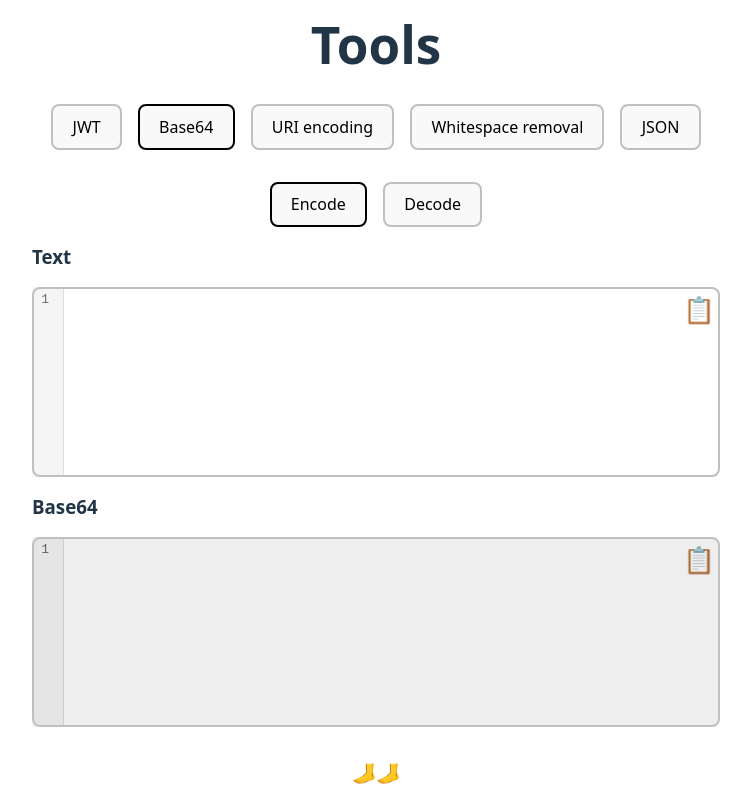
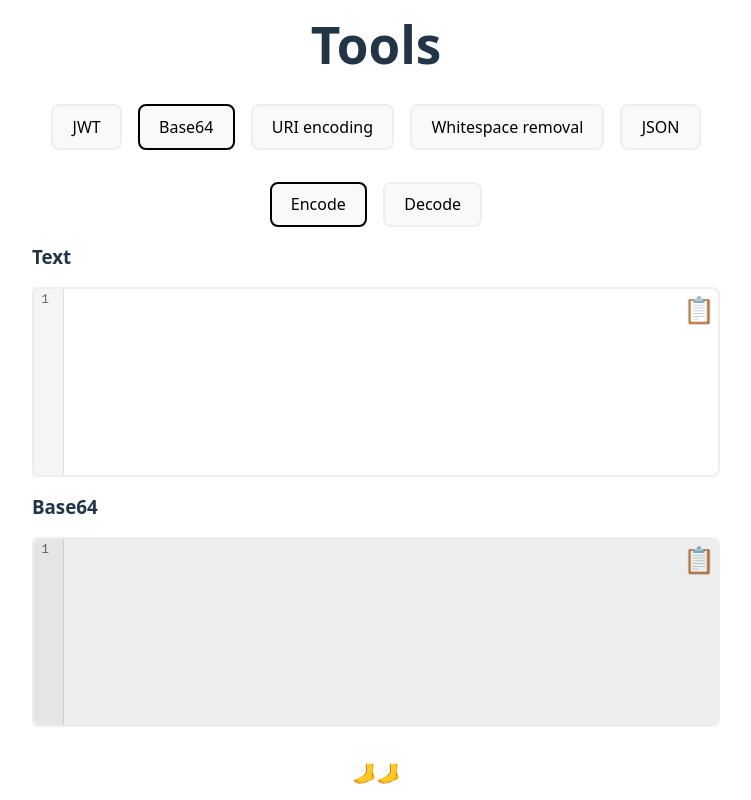
Before and after one commit to missivaeak/mie-tools, a React (Vite) app: page / in a window 1280 px wide. Both pictures are taken after a click on the button "Base64". Shown: the whole page, without its empty margins (264-1015 px from the left). Built offline with nearby package versions, Linux system fonts and the light colour scheme.

Commit message:
Change inactive border colour to be easier to distinguish from active borders

```diff
--- a/src/components/input-textarea.css
+++ b/src/components/input-textarea.css
@@ -5,7 +5,7 @@
   position: relative;
 
   &.disabled::before {
-    border: solid 2px #c0c0c0;
+    border: solid 2px #eee;
     background-color: #0001;
   }
 
--- a/src/components/input-toggle.css
+++ b/src/components/input-toggle.css
@@ -1,6 +1,6 @@
 .input-toggle {
   user-select: none;
-  border: solid 2px #c0c0c0;
+  border: solid 2px #eee;
   border-radius: 8px;
   padding: 0 1.2em;
   font-size: 1em;
--- a/src/index.css
+++ b/src/index.css
@@ -41,7 +41,7 @@ h1 {
 
 button {
   border-radius: 8px;
-  border: solid 2px #c0c0c0;
+  border: solid 2px #eee;
   padding: 0.6em 1.2em;
   font-size: 1em;
   font-weight: 500;
@@ -59,7 +59,7 @@ button.active {
 
 input, select {
   border-radius: 8px;
-  outline: solid 2px #c0c0c0;
+  outline: solid 2px #eee;
   padding: 0.6em 1.2em;
   font-size: 1em;
   font-weight: 500;
@@ -84,7 +84,7 @@ input:focus, select:focus {
     width: calc(100% - 4px);
     height: calc(100% - 4px);
     position: absolute;
-    border: solid 2px #c0c0c0;
+    border: solid 2px #eee;
     border-radius: 8px;
     pointer-events: none;
     z-index: 1;
```
